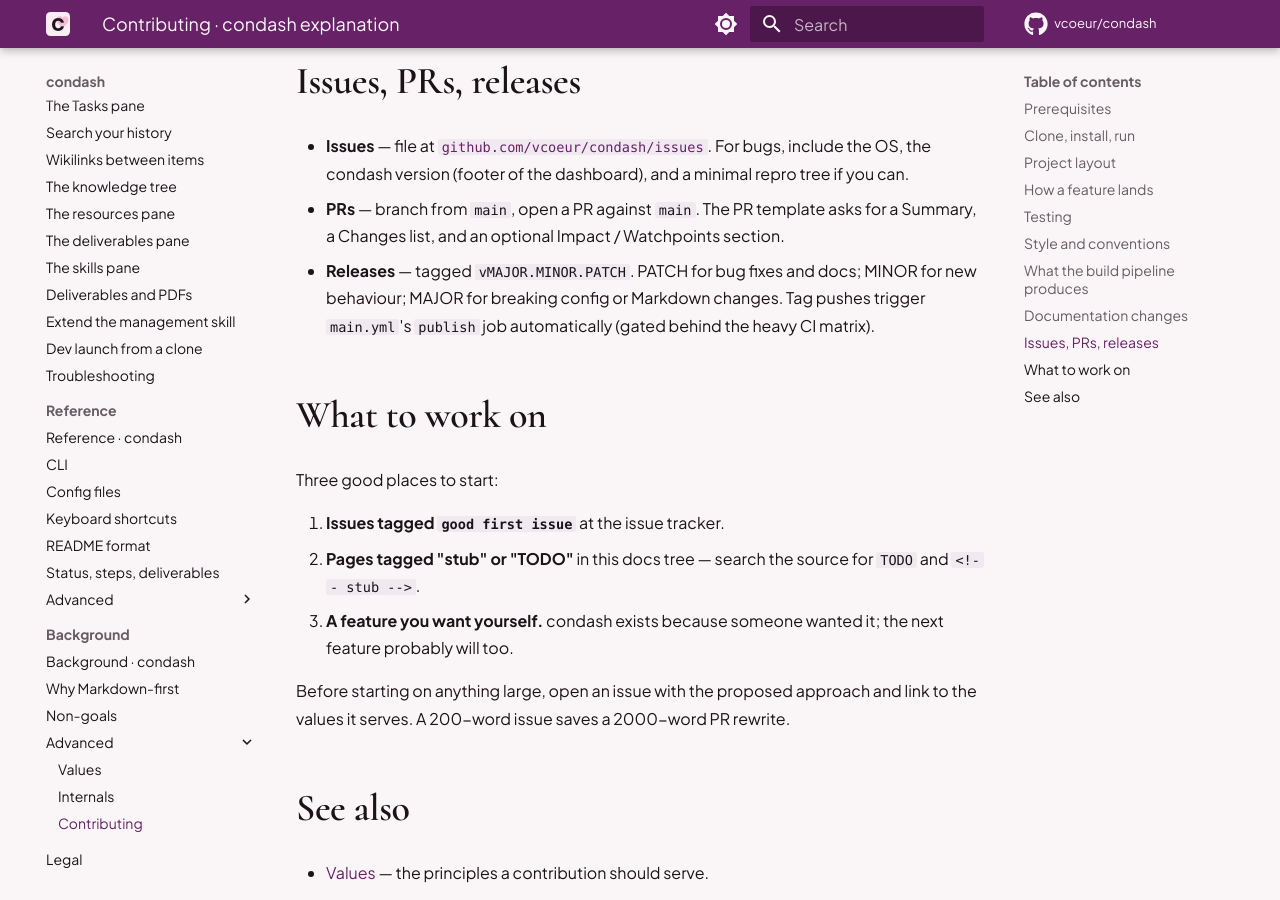
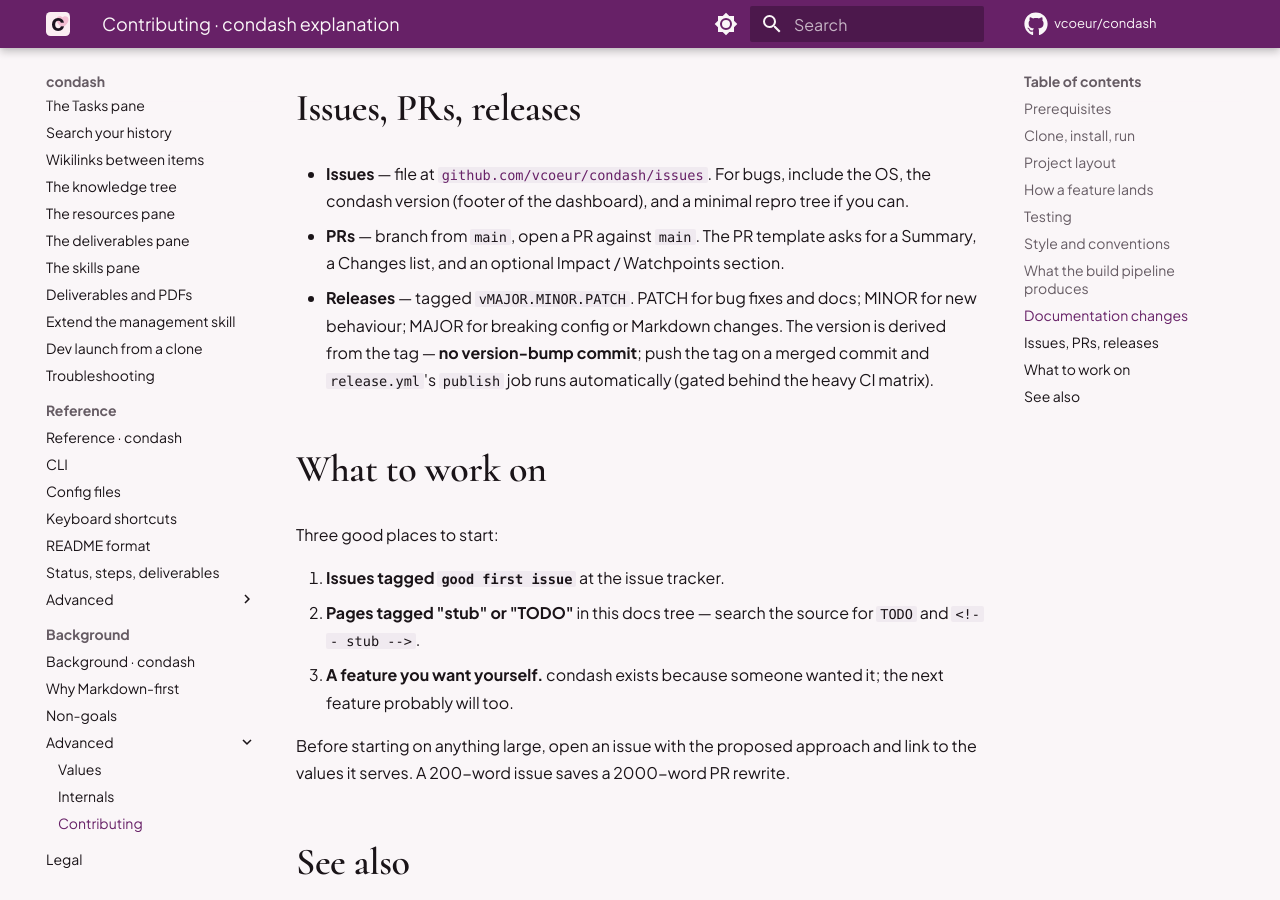
Before and after one commit to vcoeur/condash, an MkDocs documentation site: the page built from docs/explanation/contributing.md, in a window 1280 px wide and 900 px high, scrolled down 5227 px. Built offline with MkDocs 1.6.1 and Material for MkDocs 9.7.7, drawn with Linux system fonts in a browser that asks for light colours; comment, search, counter and statistics services are not loaded; some of the changed text lies outside the part shown.

Commit message:
Derive version from the git tag at build time
_build.yml runs 'npm pkg set version=${TAG#v}' before electron-builder; release.yml drops the package.json==tag assert (validate-tag now checks shape + reachable only); package.json carries a 0.0.0 placeholder. Documented in contributing.md.

```diff
--- a/docs/explanation/contributing.md
+++ b/docs/explanation/contributing.md
@@ -112,7 +112,7 @@
 CI follows a two-gate model: a **light gate** on every PR and every push to `main`, and a **real gate** that runs the full suite on the exact commit being published. Three reusable workflows — `_fast.yml`, `_playwright.yml`, `_build.yml` — carry the actual work, so the build matrix (and its AppImage AppRun patch) lives in exactly one place.
 
 - **`.github/workflows/ci.yml`** is the light gate, and the only CI that runs on a PR. It runs on every `pull_request` to `main` (including drafts) and on every `push` to `main`. One Ubuntu job via `_fast.yml`: `prettier --check` + `npm run typecheck` + `npm run build` + `npx vitest run`. Target ≤ 90 s, so iterating on a PR stays cheap. No Playwright, no installer build. Its `ci-light-gate` aggregator is the **only** required check.
-- **`.github/workflows/release.yml`** runs only on `v*` tag push, and is where the Playwright suite and the 3-OS installer matrix actually run. `validate-tag` checks tag shape + `package.json` version match + tag SHA reachable from `origin/main`; then the suite runs **inline on the tagged commit** in sequence — `_fast.yml` → `_playwright.yml` → `_build.yml` — and only if all three pass does `publish` create the Release and upload the installers. The suite is run for real against whatever is tagged; there is no commit-status stamp to read and no requirement to tag any particular commit. Sequencing the lanes means a cheap format/type error aborts before the expensive Playwright and 3-OS matrix start.
+- **`.github/workflows/release.yml`** runs only on `v*` tag push, and is where the Playwright suite and the 3-OS installer matrix actually run. `validate-tag` checks tag shape + tag SHA reachable from `origin/main` — the version is **tag-derived**, so `_build.yml` injects `${TAG#v}` into `package.json` before electron-builder and there is no committed version to match; then the suite runs **inline on the tagged commit** in sequence — `_fast.yml` → `_playwright.yml` → `_build.yml` — and only if all three pass does `publish` create the Release and upload the installers. The suite is run for real against whatever is tagged; there is no commit-status stamp to read and no requirement to tag any particular commit. Sequencing the lanes means a cheap format/type error aborts before the expensive Playwright and 3-OS matrix start.
 
 Because the heavy suite runs only at tag time, Playwright and 3-OS build regressions surface there rather than on the PR — run `make test` and `make package` locally before tagging if you want earlier signal. A tag whose commit is broken is caught before any Release is created: the failing lane stops the pipeline and `publish` never runs, so the tag stays in git but nothing public ships. The Windows installer leg is the load-bearing build check: `build/installer.nsh`'s NSIS hooks only assemble into the full installer template when `electron-builder` runs, so NSIS warning 6010 (treated as an error) only surfaces in the matrix.
 
@@ -140,7 +140,7 @@
 
 - **Issues** — file at [`github.com/vcoeur/condash/issues`](https://github.com/vcoeur/condash/issues). For bugs, include the OS, the condash version (footer of the dashboard), and a minimal repro tree if you can.
 - **PRs** — branch from `main`, open a PR against `main`. The PR template asks for a Summary, a Changes list, and an optional Impact / Watchpoints section.
-- **Releases** — tagged `vMAJOR.MINOR.PATCH`. PATCH for bug fixes and docs; MINOR for new behaviour; MAJOR for breaking config or Markdown changes. Tag pushes trigger `main.yml`'s `publish` job automatically (gated behind the heavy CI matrix).
+- **Releases** — tagged `vMAJOR.MINOR.PATCH`. PATCH for bug fixes and docs; MINOR for new behaviour; MAJOR for breaking config or Markdown changes. The version is derived from the tag — **no version-bump commit**; push the tag on a merged commit and `release.yml`'s `publish` job runs automatically (gated behind the heavy CI matrix).
 
 ## What to work on
 
--- a/package.json
+++ b/package.json
@@ -1,6 +1,6 @@
 {
   "name": "condash",
-  "version": "3.29.0",
+  "version": "0.0.0",
   "description": "Markdown project dashboard for the conception tree (Electron build)",
   "private": true,
   "main": "dist-electron/main/index.js",
```
Also changed, not shown: 3 other files.
